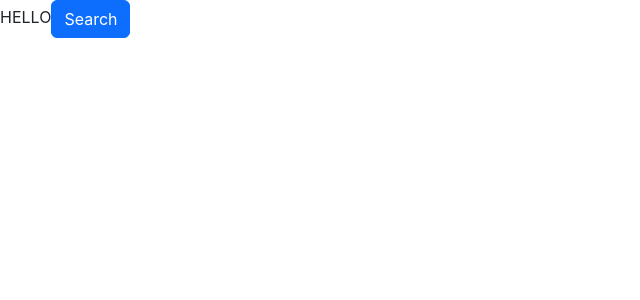
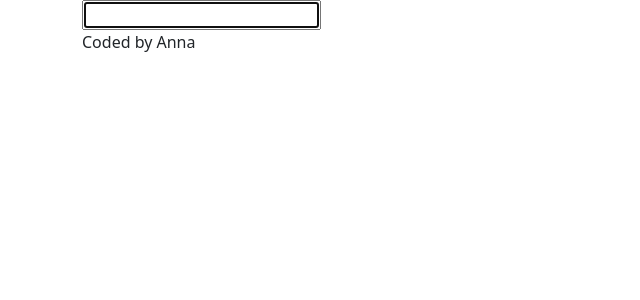
Before and after one commit to AnnaKuliga/react-dictionary-app, a React (Create React App) app: page / in a window 1280 px wide. Shown: the top 300 px of the page, without its empty margins (0-640 px from the left). Built offline with nearby package versions, Linux system fonts and the light colour scheme.

Commit message:
Added a search compoent

```diff
--- a/src/App.js
+++ b/src/App.js
@@ -1,16 +1,14 @@
 import "./App.css";
+import Dictionary from "./Dictionary";
 
 function App() {
   return (
     <div className="App">
-      <header className="App-header">
-        {" "}
-        HELLO
-        <a href="#" className="btn btn-primary">
-          {" "}
-          Search{" "}
-        </a>
-      </header>
+      <div className="container">
+        <header className="App-header"></header>
+        <Dictionary />
+        <footer className="App-footer">Coded by Anna</footer>
+      </div>
     </div>
   );
 }
--- /dev/null
+++ b/src/Dictionary.js
@@ -0,0 +1,23 @@
+import React, { useState } from "react";
+import "./Dictionary.css";
+
+export default function Dictionary() {
+  let [keyword, setKeyword] = useState("");
+
+  function handleKeywordChange(event) {
+    setKeyword(event.target.value);
+  }
+
+  function search(event) {
+    event.preventDefault();
+    alert(`Searching for ${keyword} definition`);
+  }
+
+  return (
+    <div className="Dictionary">
+      <form onSubmit={search}>
+        <input type="search" autoFocus={true} onChange={handleKeywordChange} />
+      </form>
+    </div>
+  );
+}
--- a/src/index.css
+++ b/src/index.css
@@ -1,13 +1,3 @@
 body {
-  margin: 0;
-  font-family: -apple-system, BlinkMacSystemFont, 'Segoe UI', 'Roboto', 'Oxygen',
-    'Ubuntu', 'Cantarell', 'Fira Sans', 'Droid Sans', 'Helvetica Neue',
-    sans-serif;
-  -webkit-font-smoothing: antialiased;
-  -moz-osx-font-smoothing: grayscale;
+  margin: 0 auto;
 }
-
-code {
-  font-family: source-code-pro, Menlo, Monaco, Consolas, 'Courier New',
-    monospace;
-}
```
Also changed, not shown: src/Dictionary.css (added).
